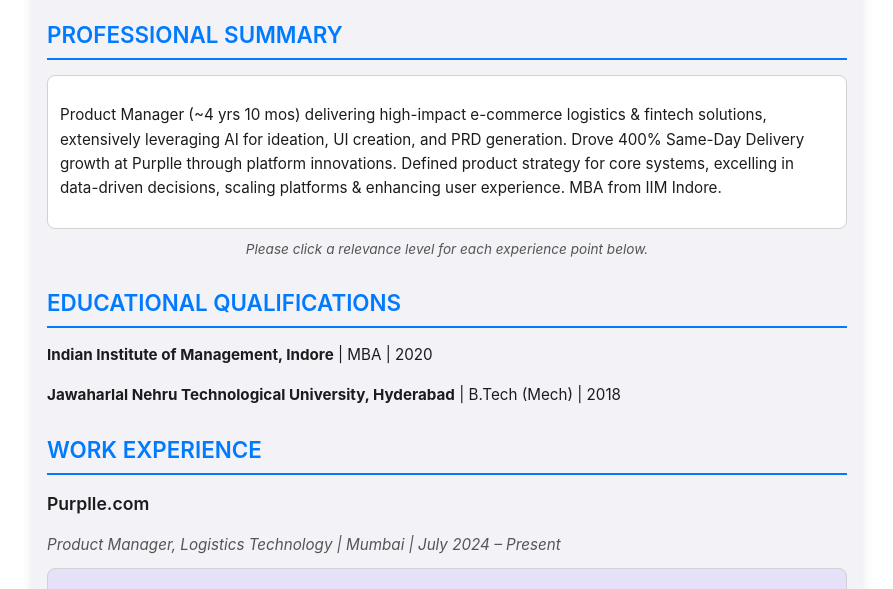
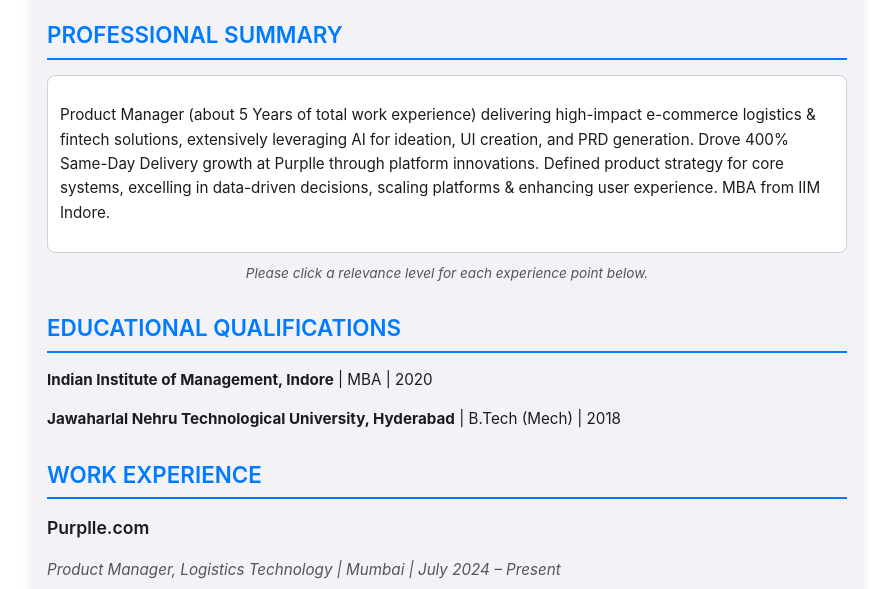
Before and after one commit to bhargav-sai-r/interactive-resume, a plain HTML site: page index.html in a window 1280 px wide. Shown: the part 159-748 px from the top of the page, without its empty margins (193-1086 px from the left). Drawn offline with Linux system fonts and the light colour scheme.

Commit message:
Update index.html
workex updated

```diff
--- a/index.html
+++ b/index.html
@@ -319,7 +319,7 @@
         <section class="resume-section">
             <h2>PROFESSIONAL SUMMARY</h2>
             <div class="professional-summary-block">
-                <p>Product Manager (~4 yrs 10 mos) delivering high-impact e-commerce logistics & fintech solutions, extensively leveraging AI for ideation, UI creation, and PRD generation. Drove 400% Same-Day Delivery growth at Purplle through platform innovations. Defined product strategy for core systems, excelling in data-driven decisions, scaling platforms & enhancing user experience. MBA from IIM Indore.</p>
+                <p>Product Manager (about 5 Years of total work experience) delivering high-impact e-commerce logistics & fintech solutions, extensively leveraging AI for ideation, UI creation, and PRD generation. Drove 400% Same-Day Delivery growth at Purplle through platform innovations. Defined product strategy for core systems, excelling in data-driven decisions, scaling platforms & enhancing user experience. MBA from IIM Indore.</p>
             </div>
             <p class="instruction-text">Please click a relevance level for each experience point below.</p>
         </section>
```
